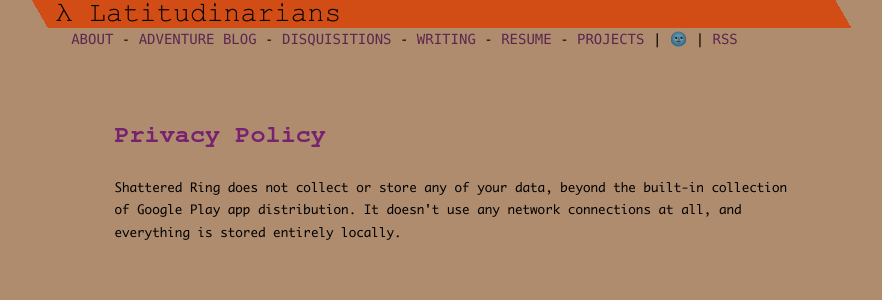
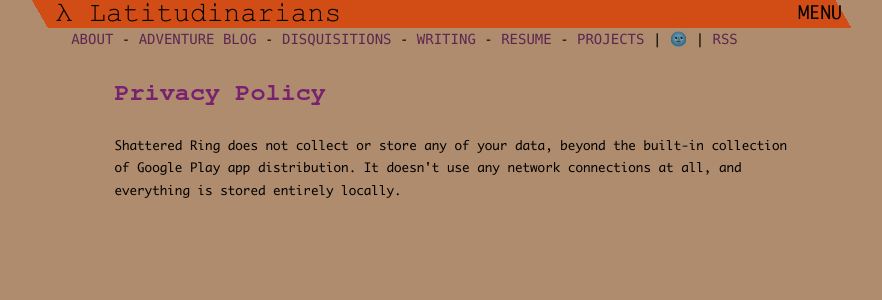
Before and after one commit to nathan-contino/nathan-contino.github.io, a Jekyll site: the page built from privacy-policy.md, in a window 1280 px wide and 900 px high. Shown: the top 300 px of the window, without its empty margins (180-1062 px from the left). Built offline with Jekyll 4.4.1, drawn with Linux system fonts in a browser that asks for light colours.

Commit message:
Make menu a little more standard

```diff
--- a/_layouts/default.html
+++ b/_layouts/default.html
@@ -34,6 +34,7 @@
         <div class="biglambdacontent">
           &#955; Latitudinarians
         </div>
+        <label for="menuToggle" style="color: black; position:absolute; right:50px; top:7px; font-size:1.3rem;"><span>MENU</label>
       </div>
       <menu style="background-color: var(--bg);">
         <a href="/">ABOUT</a> -
@@ -44,33 +45,32 @@
         <a href="/projects/">PROJECTS</a> | <a alt="toggle site theme" title="toggle site theme" id="theme-toggle" onclick="var theme = localStorage.getItem('theme'); if (localStorage.getItem('theme') !== null && theme == '🌚' ) { localStorage.setItem('theme', '🌝'); this.innerHTML = '🌚'; } else { localStorage.setItem('theme', '🌚'); this.innerHTML = '🌝'; } document.body.classList.toggle('dark')">🌚</a> <script>var theme = localStorage.getItem('theme'); if (theme !== null || theme == '🌚' ) { document.getElementById("theme-toggle").innerHTML.innerHTML = '🌝';} else { document.getElementById("theme-toggle").innerHTML.innerHTML = '🌚';} </script> |
         <a class="btn btn-rss" href="/feed.xml" target="_blank">RSS</a>
       </menu>
-      <mobile-menu style="background-color: var(--bg);">
+      <mobile-menu style="position:absolute; z-index: 500; background-color: var(--mainalternative);">
         <input type="checkbox" id="menuToggle">
-        <label for="menuToggle" style="color: var(--main);"><span>&times;</span><span>MENU</label>
         <ul>
           <li>
-            <a href="/">ABOUT</a>
+            <a style="color: black;" href="/">ABOUT</a>
           </li>
           <li>
-            <a href="/blog/">ADVENTURE BLOG</a>
+            <a style="color: black;" href="/blog/">ADVENTURE BLOG</a>
           </li>
           <li>
-            <a href="/techblog/">DISQUISITIONS</a>
+            <a style="color: black;" href="/techblog/">DISQUISITIONS</a>
           </li>
           <li>
-            <a href="/writing/">WRITING</a>
+            <a style="color: black;" href="/writing/">WRITING</a>
           </li>
           <li>
-            <a href="/resume/">RESUME</a>
+            <a style="color: black;" href="/resume/">RESUME</a>
           </li>
           <li>
-            <a href="/projects/">PROJECTS</a>
+            <a style="color: black;" href="/projects/">PROJECTS</a>
           </li>
           <li>
             <a alt="toggle site theme" title="toggle site theme" id="theme-toggle" onclick="var theme = localStorage.getItem('theme'); if (localStorage.getItem('theme') !== null && theme == '🌚' ) { localStorage.setItem('theme', '🌝'); this.innerHTML = '🌚'; } else { localStorage.setItem('theme', '🌚'); this.innerHTML = '🌝'; } document.body.classList.toggle('dark')">🌚</a> <script>var theme = localStorage.getItem('theme'); if (theme !== null || theme == '🌚' ) { document.getElementById("theme-toggle").innerHTML.innerHTML = '🌝';} else { document.getElementById("theme-toggle").innerHTML.innerHTML = '🌚';} </script>
           </li>
           <li>
-            <a class="btn btn-rss" href="/feed.xml" target="_blank">RSS</a>
+            <a style="color: black;" class="btn btn-rss" href="/feed.xml" target="_blank">RSS</a>
           </li>
         </ul>
       </mobile-menu>
--- a/_stylesheets/lite.css
+++ b/_stylesheets/lite.css
@@ -5,6 +5,7 @@
   --main: #5E2750;
   --mainalternative: #D24D15;
   --textcolor: black;
+  --menucolor: #8D6A4B;
   color: var(--textcolor);
 }
 .dark {
@@ -14,6 +15,7 @@
  --main: #f37320;
  --mainalternative: rgb(210, 77, 21);
  --textcolor: white;
+ --menucolor: #111;
  color: var(--textcolor);
 }
 
@@ -312,6 +314,10 @@
   margin-top: 0%;
   line-height: 3rem;
   font-family: var(--mono-font);
+  width: 40%;
+  margin-left: auto;
+  justify-content: flex-end;
+  right: 3%;
 }
 
 mobile-menu input {
@@ -327,7 +333,7 @@
 }
 
 
-mobile-menu ul{
+mobile-menu ul {
   padding-right:25%;
   text-align: right;
   overflow: hidden;
@@ -342,8 +348,6 @@
   width: 100%;
   height: 100%;
 }
-
-
 
 h1 {
   font-family: "FreeMono", "Courier New", "Rockwell", monospace;
```
